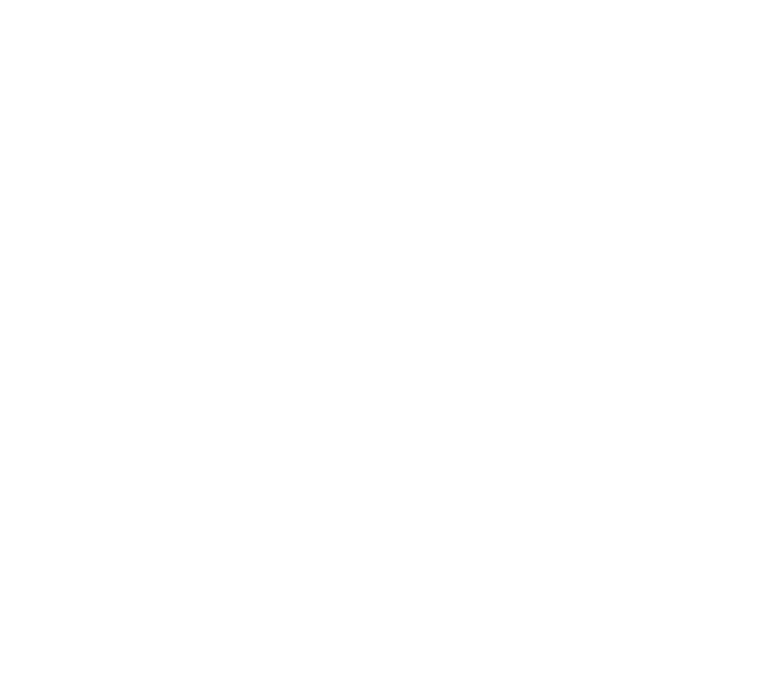
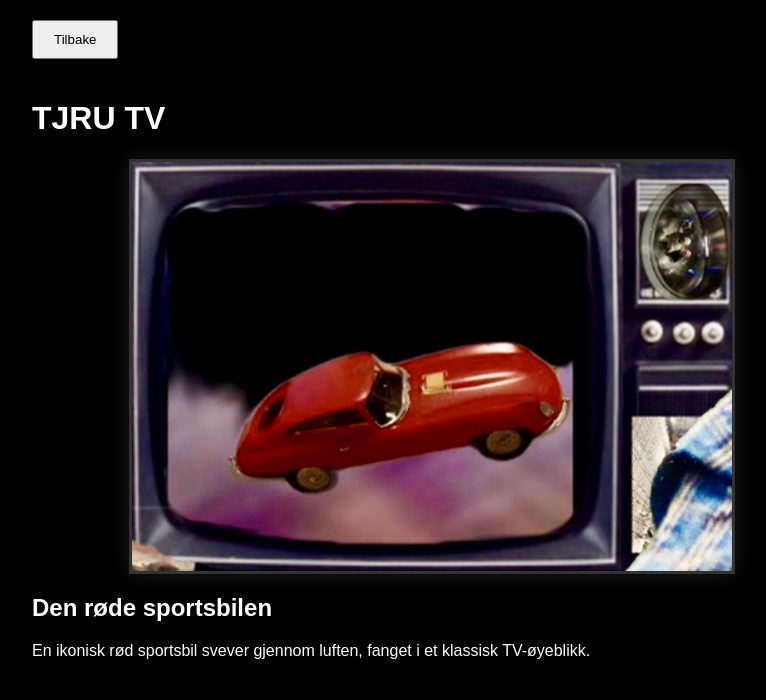
Before and after one commit to ArneTVdobbel/TJRU, a plain HTML site: page tv.html in a window 1280 px wide. Shown: the whole page, without its empty margins (208-974 px from the left). Drawn offline with Linux system fonts and the light colour scheme.

Commit message:
Oppdatert nettsiden med TV-side og bilder

```diff
--- a/tv.html
+++ b/tv.html
@@ -0,0 +1,43 @@
+<!DOCTYPE html>
+<html lang="no">
+<head>
+    <meta charset="UTF-8">
+    <meta name="viewport" content="width=device-width, initial-scale=1.0">
+    <title>TJRU - TV</title>
+    <style>
+        body {
+            margin: 0;
+            padding: 20px;
+            font-family: Arial, sans-serif;
+            background-color: #000;
+            color: white;
+        }
+        .back-button {
+            padding: 10px 20px;
+            margin-bottom: 20px;
+            cursor: pointer;
+        }
+        .tv-content {
+            max-width: 800px;
+            margin: 0 auto;
+        }
+        .car-image {
+            width: 100%;
+            max-width: 600px;
+            display: block;
+            margin: 20px auto;
+            border: 3px solid #333;
+            box-shadow: 0 0 20px rgba(255,255,255,0.1);
+        }
+    </style>
+</head>
+<body>
+    <div class="tv-content">
+        <button class="back-button" onclick="window.location.href='index.html'">Tilbake</button>
+        <h1>TJRU TV</h1>
+        <img src="bil.jpg" alt="Rød sportsbil" class="car-image">
+        <h2>Den røde sportsbilen</h2>
+        <p>En ikonisk rød sportsbil svever gjennom luften, fanget i et klassisk TV-øyeblikk.</p>
+    </div>
+</body>
+</html>
```
Also changed, not shown: index.html (+18 -2 lines).
